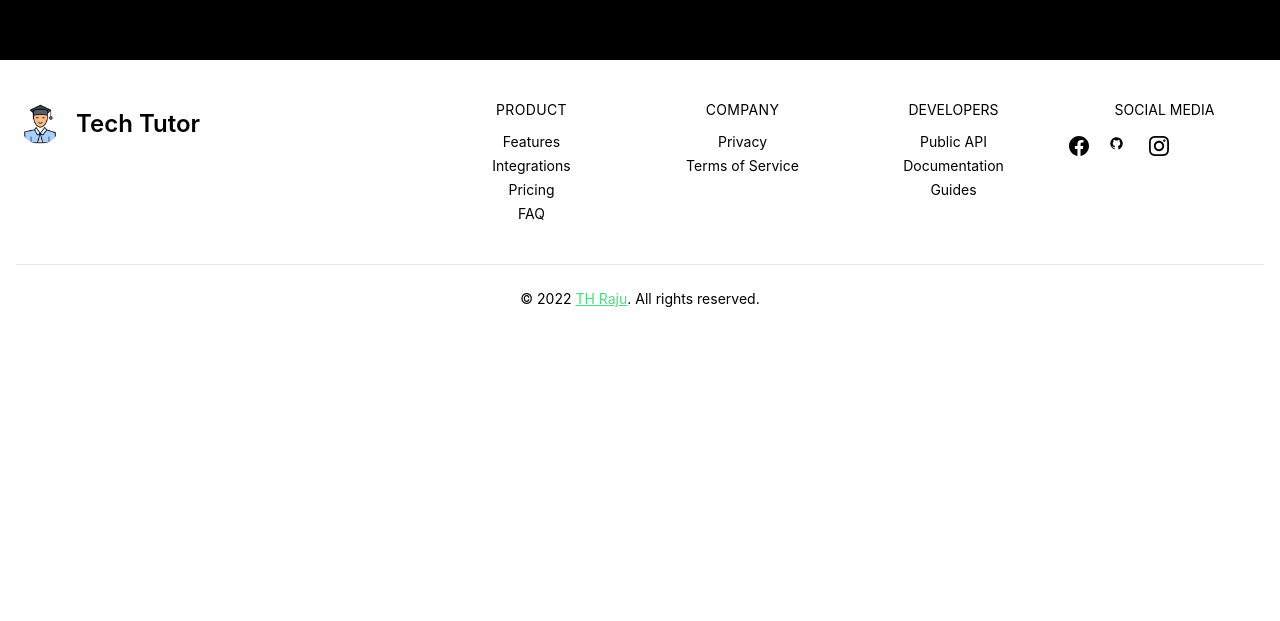
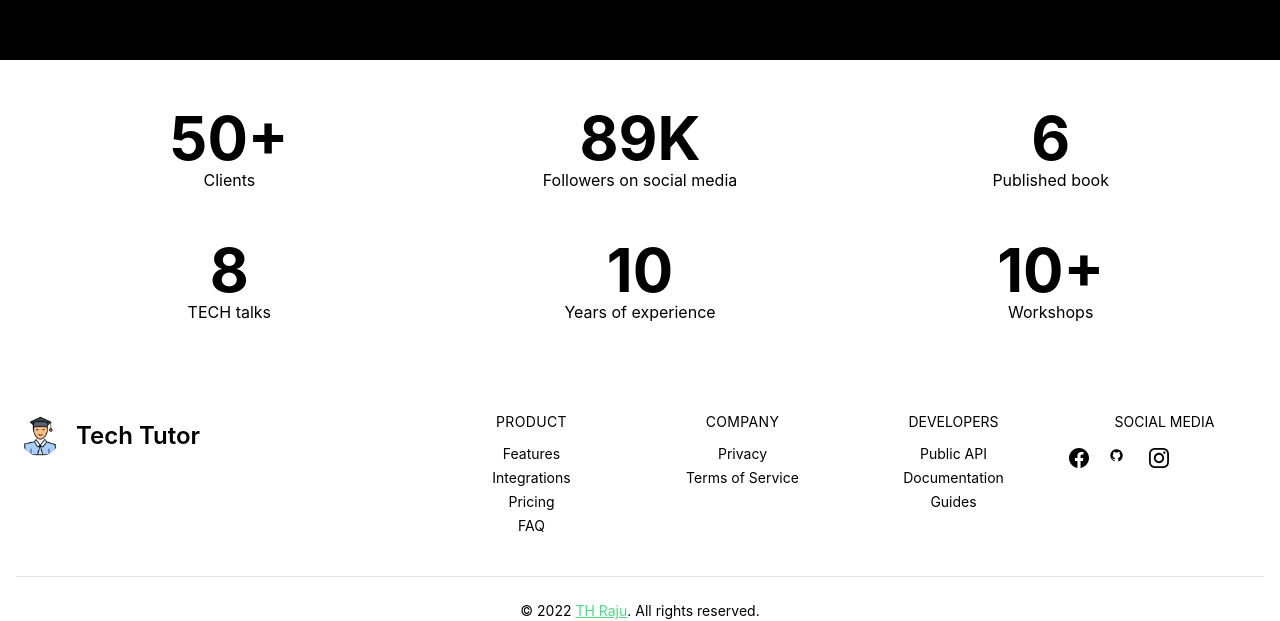
Before and after one commit to TH-Raju/Project_Tech_Tutor_Client_side, a React (Create React App) app: page / in a window 1280 px wide. Shown: the part 708-1329 px from the top of the page. Before the commit the page ends 1041 px from the top, so only its background shows below. Built offline with nearby package versions, Linux system fonts and the light colour scheme.

Commit message:
add a new section on home page

```diff
--- a/src/components/Home/Banner.jsx
+++ b/src/components/Home/Banner.jsx
@@ -8,7 +8,7 @@ const Banner = () => {
                     GROWING WITH LEARNING
                 </p>
                 <h1 className='md:text-7xl sm:text-6xl text-4xl font-bold md:py-6'>
-                    Grow with tech.
+                    Learn by Doing.
                 </h1>
                 <p className='md:text-2xl text-xl font-bold text-gray-500'>Learn the Best Technology with Us. Increase revenue for Desktop Laptop Mobile app platforms.</p>
                 <button className='bg-cyan-700 w-[200px] rounded-md font-medium my-6 mx-auto py-3 text-white'>Get Started</button>
--- a/src/components/Home/Home.jsx
+++ b/src/components/Home/Home.jsx
@@ -1,10 +1,12 @@
 import React from 'react';
 import Banner from './Banner';
+import Summary from './Summary';
 
 const Home = () => {
     return (
         <div>
             <Banner></Banner>
+            <Summary></Summary>
         </div>
     );
 };
--- /dev/null
+++ b/src/components/Home/Summary.jsx
@@ -0,0 +1,38 @@
+import React from 'react';
+
+const Summary = () => {
+    return (
+        <div>
+            <section className="p-6 dark:bg-gray-800 dark:text-gray-100">
+                <div className="container grid justify-center grid-cols-2 mx-auto text-center lg:grid-cols-3">
+                    <div className="flex flex-col justify-start m-2 lg:m-6">
+                        <p className="text-4xl font-bold leading-none lg:text-6xl">50+</p>
+                        <p className="text-sm sm:text-base">Clients</p>
+                    </div>
+                    <div className="flex flex-col justify-start m-2 lg:m-6">
+                        <p className="text-4xl font-bold leading-none lg:text-6xl">89K</p>
+                        <p className="text-sm sm:text-base">Followers on social media</p>
+                    </div>
+                    <div className="flex flex-col justify-start m-2 lg:m-6">
+                        <p className="text-4xl font-bold leading-none lg:text-6xl">6</p>
+                        <p className="text-sm sm:text-base">Published book</p>
+                    </div>
+                    <div className="flex flex-col justify-start m-2 lg:m-6">
+                        <p className="text-4xl font-bold leading-none lg:text-6xl">8</p>
+                        <p className="text-sm sm:text-base">TECH talks</p>
+                    </div>
+                    <div className="flex flex-col justify-start m-2 lg:m-6">
+                        <p className="text-4xl font-bold leading-none lg:text-6xl">10</p>
+                        <p className="text-sm sm:text-base">Years of experience</p>
+                    </div>
+                    <div className="flex flex-col justify-start m-2 lg:m-6">
+                        <p className="text-4xl font-bold leading-none lg:text-6xl">10+</p>
+                        <p className="text-sm sm:text-base">Workshops</p>
+                    </div>
+                </div>
+            </section>
+        </div>
+    );
+};
+
+export default Summary;
```
